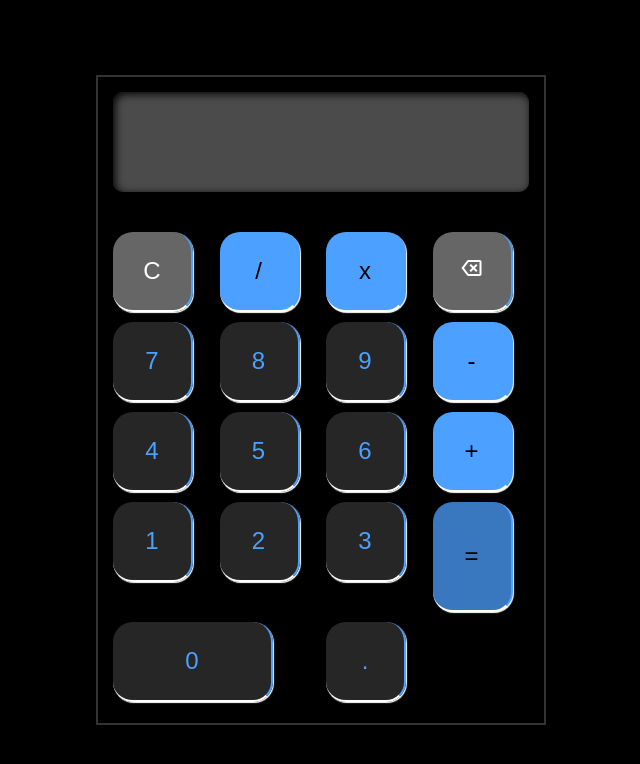
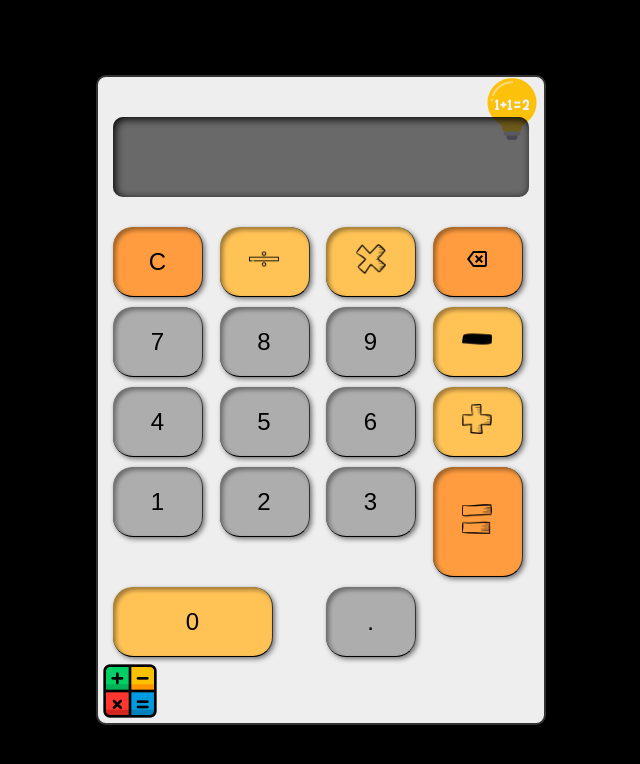
Before and after one commit to kauafelixx/calculadora, a plain HTML site: page index.html in a window 1280 px wide. Shown: the whole page, without its empty margins (319-959 px from the left). Drawn offline with nearby package versions, Linux system fonts and the light colour scheme.

Commit message:
atualização modo claro

```diff
--- a/index.html
+++ b/index.html
@@ -13,6 +13,7 @@
       rel="stylesheet"
       href="https://fonts.googleapis.com/css2?family=Material+Symbols+Outlined:opsz,wght,FILL,GRAD@24,400,0,0&icon_names=backspace"
     />
+    <link rel="shortcut icon" href="icons/matematicas.png" type="image/x-icon">
   </head>
   <body>
     <div class="calculator">
@@ -20,23 +21,23 @@
 
       <div class="buttons">
         <button onclick="clearDisplay()" class="button-c">C</button>
-        <button onclick="appendToDisplay('/')" class="somas">/</button>
-        <button onclick="appendToDisplay('*')" class="somas">x</button>
+        <button onclick="appendToDisplay('/')" class="somas"><img src="icons/divisao.png" alt="icon de divisao"></button>
+        <button onclick="appendToDisplay('*')" class="somas"><img src="icons/sinal-de-multiplicacao.png" alt="icon de multiplicação"></button>
         <button onclick="deleteLast()" class="button-del">
           <span class="material-symbols-outlined"> backspace </span>
         </button>
         <button onclick="appendToDisplay('7')">7</button>
         <button onclick="appendToDisplay('8')">8</button>
         <button onclick="appendToDisplay('9')">9</button>
-        <button onclick="appendToDisplay('-')" class="somas">-</button>
+        <button onclick="appendToDisplay('-')" class="somas"><img src="icons/simbolo-de-subtracao.png" alt="icon de subtração"></button>
         <button onclick="appendToDisplay('4')">4</button>
         <button onclick="appendToDisplay('5')">5</button>
         <button onclick="appendToDisplay('6')">6</button>
-        <button onclick="appendToDisplay('+')" class="somas">+</button>
+        <button onclick="appendToDisplay('+')" class="somas"><img src="icons/desenhar-adicionando-cruz.png" alt="icon de adição"></button>
         <button onclick="appendToDisplay('1')">1</button>
         <button onclick="appendToDisplay('2')">2</button>
         <button onclick="appendToDisplay('3')">3</button>
-        <button onclick="calculate()" class="somas igual">=</button>
+        <button onclick="calculate()" class="somas igual"><img src="icons/sinal-de-igual.png" alt="icon de igual"></button>
         <button onclick="appendToDisplay('0')" class="zero">0</button>
         <button onclick="appendToDisplay('.')">.</button>
       </div>
--- a/styles.css
+++ b/styles.css
@@ -9,7 +9,9 @@
 :root {
   --font1: "VT323", monospace;
 
-  --color1: #c7c7c783;
+  --color1: #eeeeee;
+  --color2: #ff9c3f;
+  --color3: rgb(255, 195, 85);
 }
 
 body {
@@ -18,24 +20,30 @@ body {
   align-items: center;
   height: 100vh;
   margin: 0;
-  background-color: #000000;
+  background-color:black;
   font-family: var(--font1);
 }
 
 .calculator {
-  background-color: #000000;
+  background-color: var(--color1);
   padding: 15px;
   height: 100vh;
   width: 100vw;
   max-width: 450px;
   max-height: 650px;
   border: 2px solid #333;
+  border-radius: 10px;
+  background-image: url(icons/matematica.png), url(icons/simbolos-de-matematica.png);
+  background-size: contain 50px 50px;
+  background-repeat: no-repeat;
+  background-position: bottom left, top right;
+
 }
 
 #display {
   width: 100%;
-  height: 100px;
-  background: #727272a8;
+  height: 80px;
+  background: #252525a8;
   box-shadow: inset 2px 2px 8px black;
   border-radius: 10px;
   color: #fff;
@@ -43,7 +51,8 @@ body {
   text-align: right;
   padding-right: 10px;
   font-size: 3em;
-  margin-bottom: 40px;
+  margin-bottom: 30px;
+  margin-top: 25px;
   font-family: sans-serif;
 }
 
@@ -55,38 +64,48 @@ body {
 
 button {
   font-size: 1.5em;
-  width: 80px;
-  height: 80px;
+  width: 90px;
+  height: 70px;
   border: none;
   border-radius: 20px;
-  background-color: #44444491;
-  color: rgb(76, 160, 255);
+  background-color: #44444462;
+  color: rgb(0, 0, 0);
   cursor: pointer;
   font-family: sans-serif;
-  border-bottom: 2px solid #fff;
-  border-right: 2px solid rgb(76, 160, 255);
-  box-shadow: 1px 1px 1px white;
+  border-bottom: 1px solid #000000;
+  border-right: 1px solid #333;
+  box-shadow: inset 3px 3px 4px rgba(0, 0, 0, 0.336), inset 2px 2px 5px #33333315, 2px 2px 5px #333333a8;
+
+  img{
+    width: 30px;
+    height: 30px;
+    filter: drop-shadow(2px 2px 3px #3333336c);
+    filter: contrast(300%);
+  }
 }
 
 .button-c,
 .button-del {
-  background-color: var(--color1);
-  color: white;
+  background-color: var(--color2);
+  color: black;
 }
 .somas {
-  background-color: rgb(76, 160, 255);
+  background-color: var(--color3);
   color: rgb(0, 0, 0);
 }
 .igual {
   height: 110px;
   -ms-grid-column-span: 2;
-  background-color: rgb(57, 119, 190);
+  background-color: var(--color2);
 }
 .zero {
   grid-column: span 2;
   width: 160px;
+    background-color: var(--color3);
 }
 
 button:active {
-  box-shadow: 2px 2px 1px white;
+
+    border-bottom: 2px solid #000000;
+  border-right: 2px solid #333;
 }
```
Also changed, not shown: icons/desenhar-adicionando-cruz.png (added), icons/divisao.png (added), icons/matematica.png (added), icons/matematicas.png (added), icons/simbolo-de-subtracao.png (added), icons/simbolos-de-matematica.png (added), icons/sinal-de-igual.png (added), icons/sinal-de-multiplicacao.png (added).
